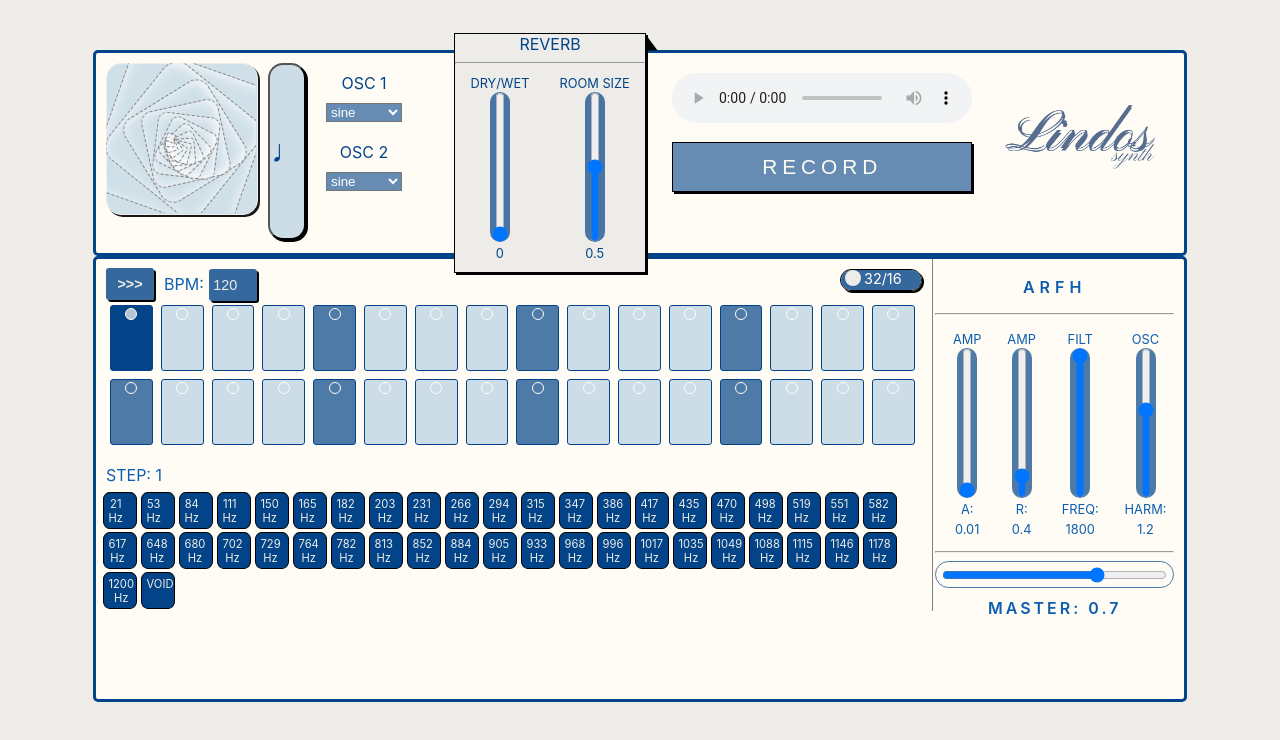
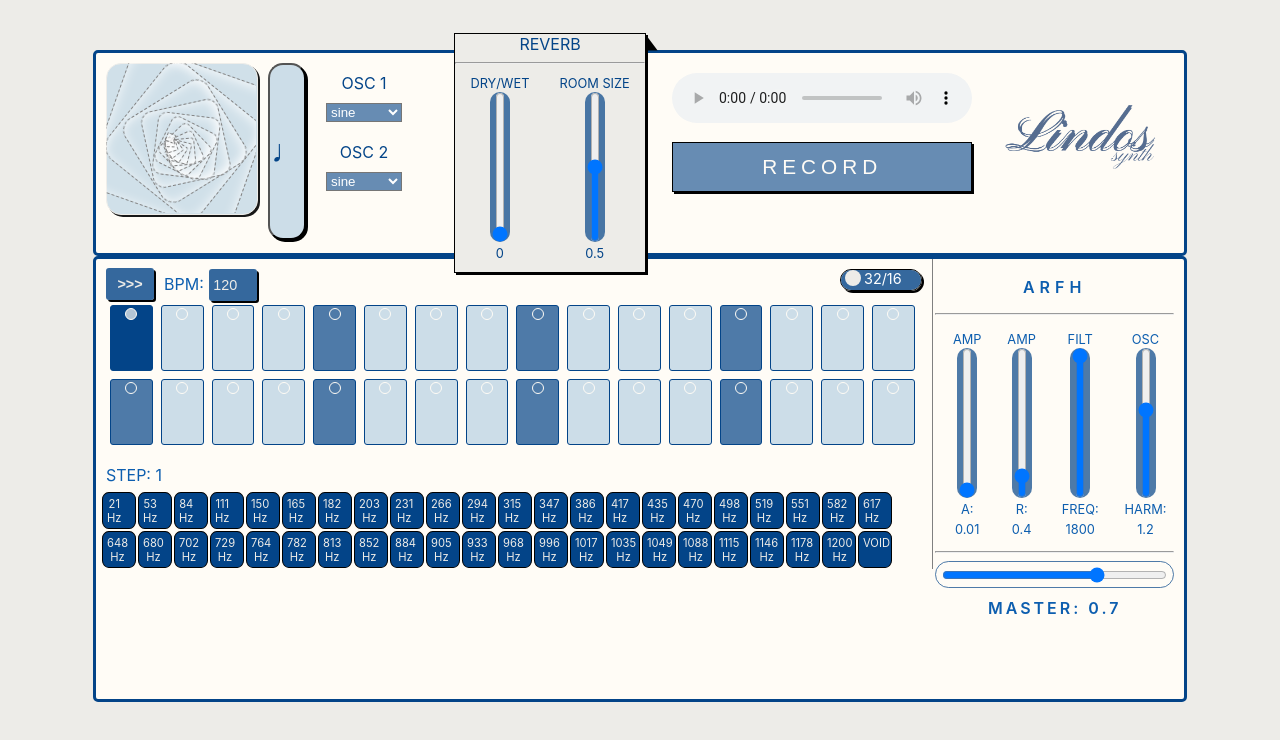
Before and after one commit to mscbr/lindos_synth, a React (Create React App) app: page / in a window 1280 px wide. Shown: the top 740 px of the page. Built offline with nearby package versions, Linux system fonts and the light colour scheme.

Commit message:
fix: value picker button clickable area

```diff
--- a/src/App.css
+++ b/src/App.css
@@ -64,9 +64,11 @@
 /* VALUE PICKER */
 .radio-container input {
     opacity: 0;
+    position: absolute;
     cursor: pointer;
-    margin: 5px;
+    margin: 1px;
     transition: 0.3s;
+    border: 5px solid green;
 }
 .radio-container {
     color: rgba(237, 236, 232, 1);
@@ -74,6 +76,7 @@
     margin: 2px;
     margin-top: -22px;
     font-size: 0.7rem;
+    margin: 1px;
 }
 .radio-checkmark {
     display: block;
@@ -84,6 +87,7 @@
     border-radius: 20%;
     transition: all 0.3s cubic-bezier(.25,.8,.25,1);
     cursor: pointer;
+
 }
 .radio-container:hover input ~ .radio-checkmark {
     background-color: rgba(204, 221, 232, 1);
@@ -115,8 +119,9 @@ background: transparent;
 }
 .radio-label {
     position: absolute;
-    margin: 28px 0 0 0;
+    margin: 5px 0 0 -12px;
     cursor: pointer;
+    /* border: 1px solid red; */
 }
 /* VALUE PICKER END */
 
```
